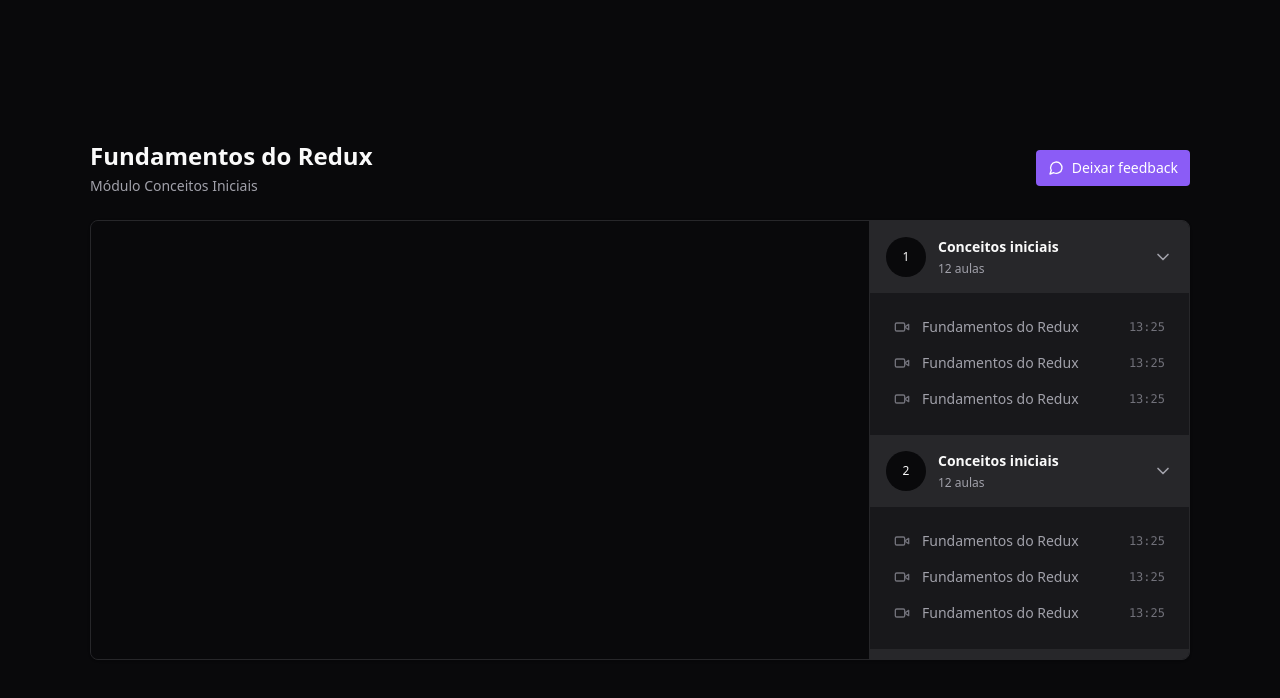
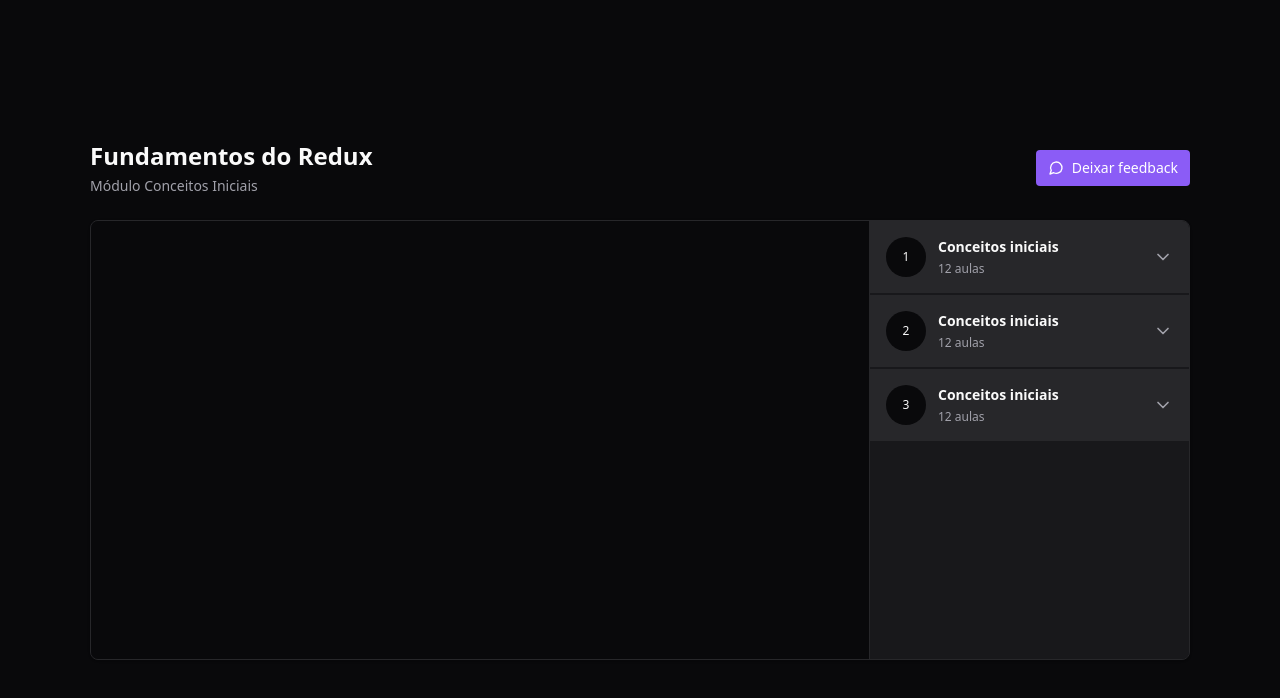
Before and after one commit to lilianmartinsfritzen/study-state-managers, a React (Vite) app: page / in a window 1280 px wide. Shown: the top 698 px of the page. Built offline with nearby package versions, Linux system fonts and the light colour scheme.

Commit message:
feature(redux-toolkit): collapsible component implementation

```diff
--- a/src/components/Module.tsx
+++ b/src/components/Module.tsx
@@ -1,4 +1,5 @@
 import { ChevronDown } from "lucide-react";
+import * as Collapsible from '@radix-ui/react-collapsible';
 import { Lesson } from "./Lesson";
 
 interface ModuleProps {
@@ -9,22 +10,27 @@
 
 export function Module({ moduleIndex, title, amountOfLessons }: ModuleProps) {
   return (
-    <div>
-      <button className='flex w-full items-center gap-3 bg-zinc-800 p-4'>
-        <div className='flex w-10 h-10 rounded-full items-center justify-center bg-zinc-950 text-xs'>{moduleIndex + 1}</div>
+    <Collapsible.Root className="group">
+      <Collapsible.Trigger className='flex w-full items-center gap-3 bg-zinc-800 p-4'>
+        <div className='flex w-10 h-10 rounded-full items-center justify-center bg-zinc-950 text-xs'>
+          {moduleIndex + 1}
+        </div>
+
         <div className='flex flex-col gap-1 text-left'>
           <strong className='text-sm'>{title}</strong>
           <span className='text-xs text-zinc-400'>{amountOfLessons} aulas</span>
         </div>
-        <ChevronDown className='w-5 h-5 ml-auto text-zinc-400' />
-      </button>
+        <ChevronDown className='w-5 h-5 ml-auto text-zinc-400 group-data-[state=open]:rotate-180' />
+      </Collapsible.Trigger>
 
-      <nav className='relative flex flex-col gap-4 p-6'>
-        <Lesson title="Fundamentos do Redux" duration="13:25" />
-        <Lesson title="Fundamentos do Redux" duration="13:25" />
-        <Lesson title="Fundamentos do Redux" duration="13:25" />
-      </nav>
+      <Collapsible.Content>
+        <nav className='relative flex flex-col gap-4 p-6'>
+          <Lesson title="Fundamentos do Redux" duration="13:25" />
+          <Lesson title="Fundamentos do Redux" duration="13:25" />
+          <Lesson title="Fundamentos do Redux" duration="13:25" />
+        </nav>
+      </Collapsible.Content>
 
-    </div>
+    </Collapsible.Root>
   )
 }
```
